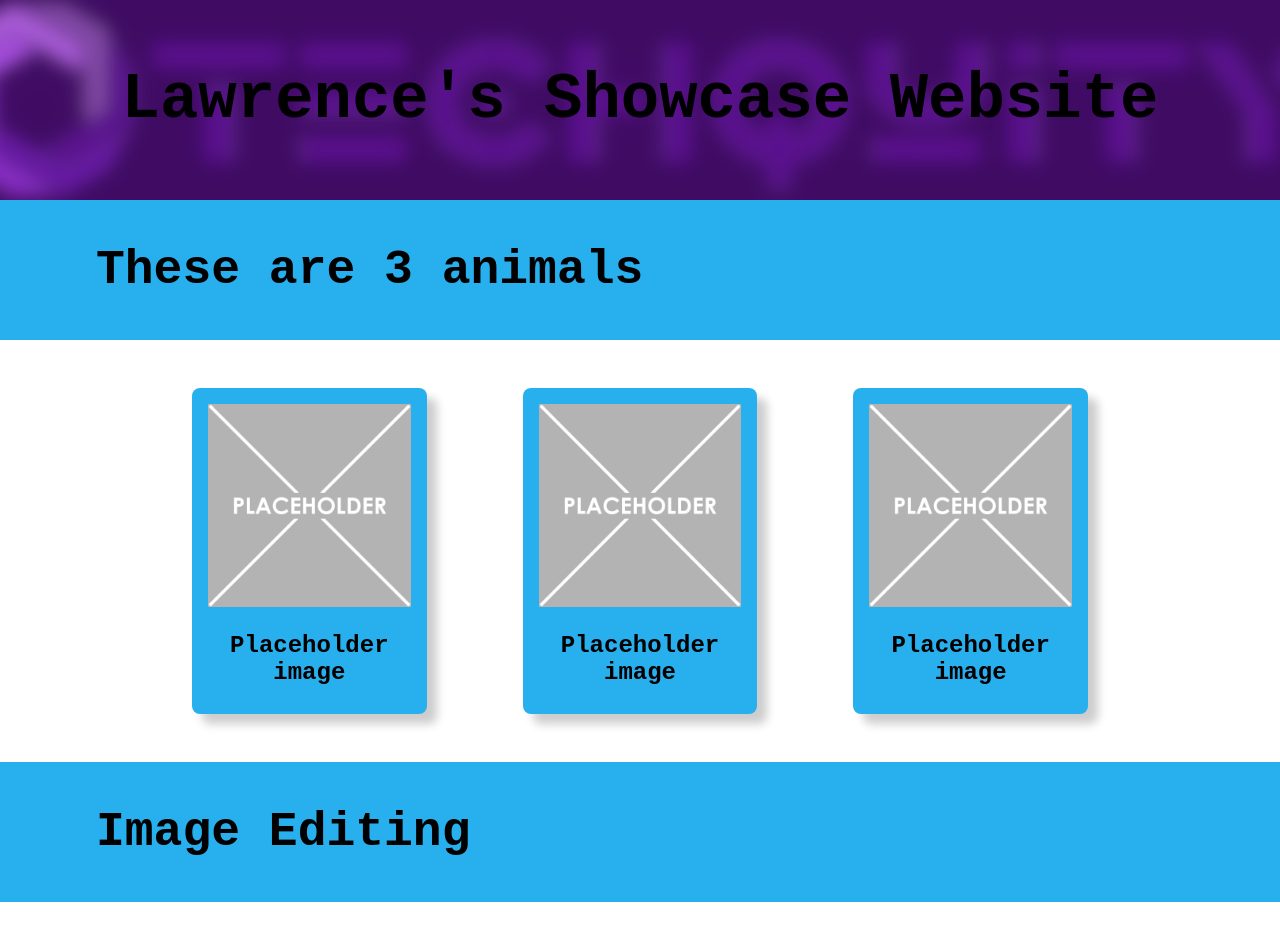
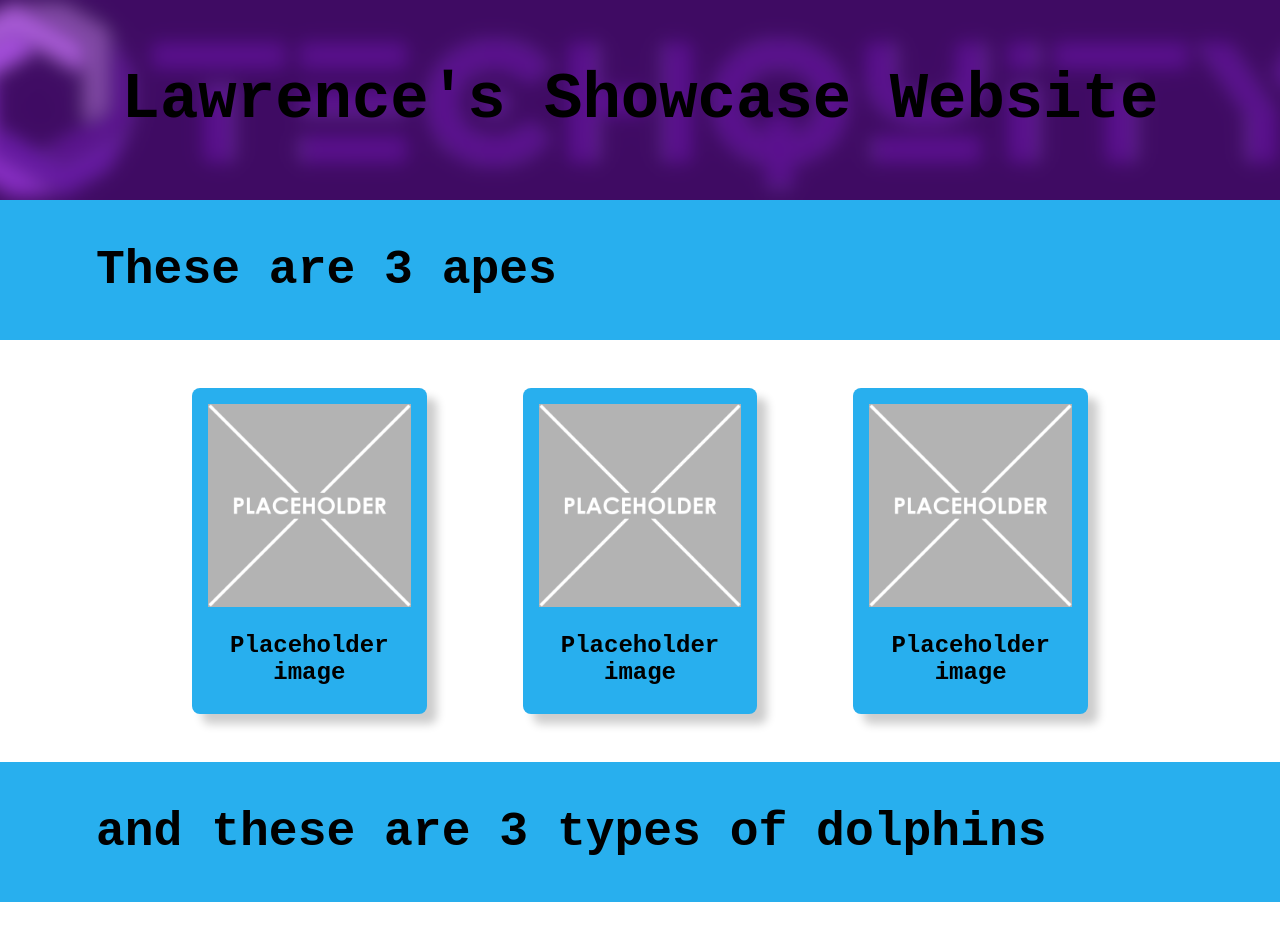
Before and after one commit to TCFell3/MyYear10Website, a plain HTML site: page index.html in a window 1280 px wide. Shown: the top 947 px of the page. Drawn offline with Linux system fonts and the light colour scheme.

Commit message:
animal text

```diff
--- a/index.html
+++ b/index.html
@@ -20,7 +20,7 @@
     <section class="topic">
         <!-- the topic title a big bar with text in it -->
         <div class="topic-title">
-            <h1>These are 3 animals</h1>
+            <h1>These are 3 apes</h1>
         </div>
         <!-- now a three column grid of images -->
         <div class="topic-content">
@@ -46,7 +46,7 @@
     <section class="topic">
         <!-- the topic title a big bar with text in it -->
         <div class="topic-title">
-            <h1>Image Editing</h1>
+            <h1>and these are 3 types of dolphins </h1>
         </div>
         <!-- now a three column grid of images -->
         <div class="topic-content">
```
